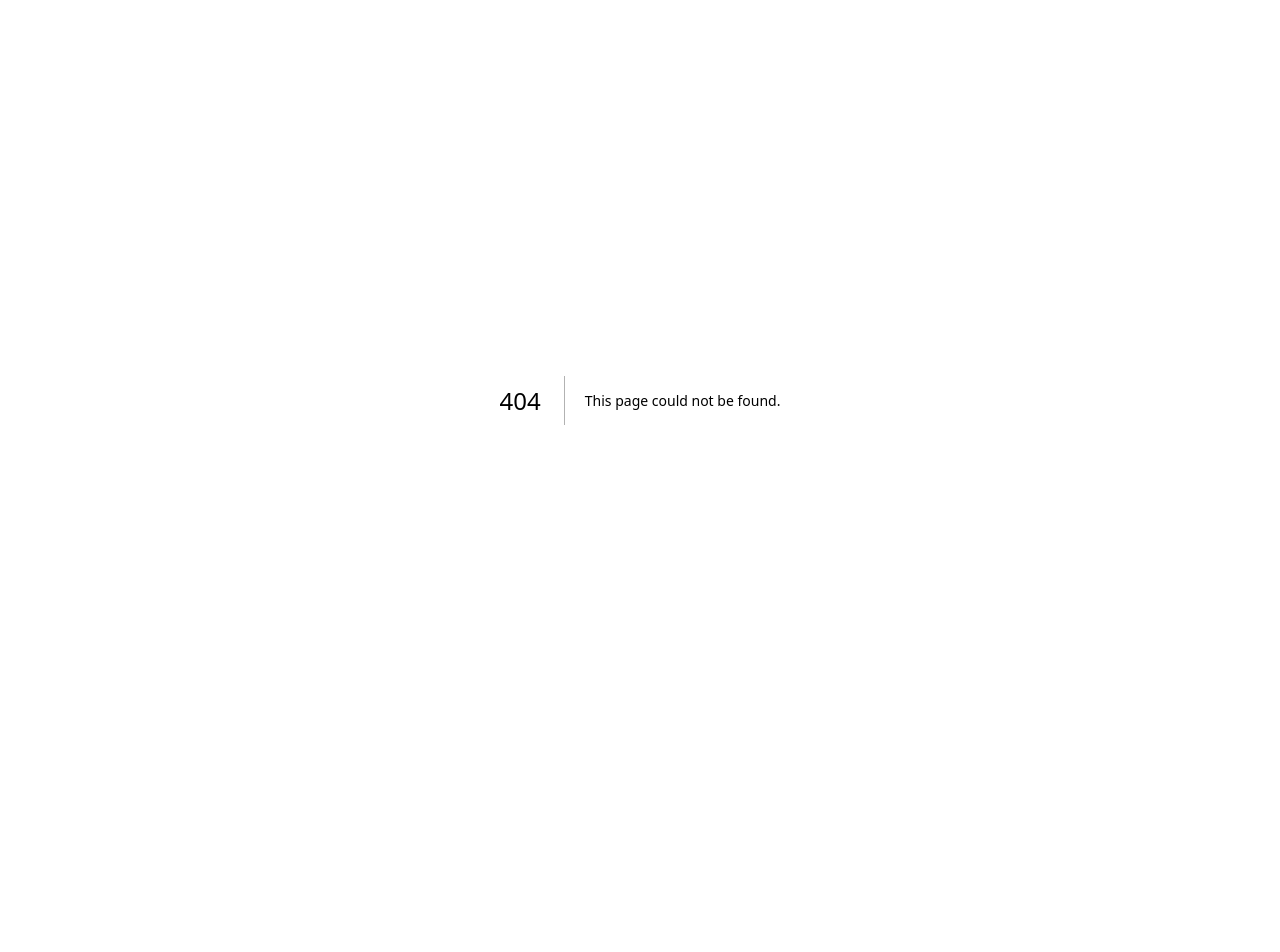
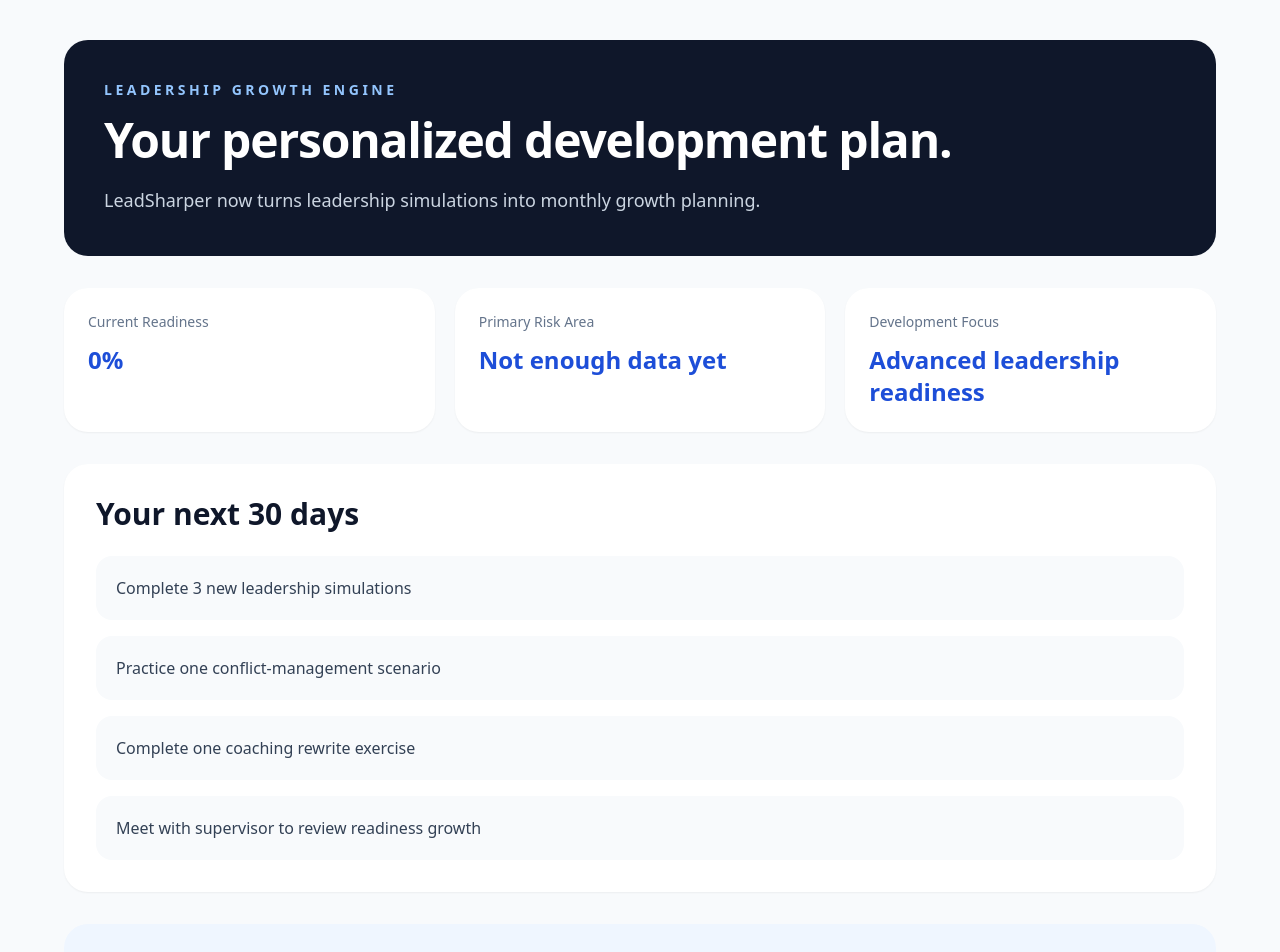
Before and after one commit to jmarc296-jpg/instructional-leadership-practice, a Next.js app: page /growth-plan in a window 1280 px wide. Before the commit this address had no page. Shown: the top 952 px of the page. Before the commit the page ends 800 px from the top, so only its background shows below. Built offline with nearby package versions, Linux system fonts and the light colour scheme.

Commit message:
Add recurring leadership growth engine

```diff
--- /dev/null
+++ b/app/growth-plan/page.tsx
@@ -0,0 +1,81 @@
+'use client'
+
+import { getPlatformIntelligence } from '@/lib/platform-intelligence'
+
+export default function GrowthPlanPage() {
+  const intelligence = getPlatformIntelligence()
+
+  const focus =
+    intelligence.highRisk > 0
+      ? 'Leadership accountability'
+      : intelligence.moderateRisk > 0
+        ? 'Execution consistency'
+        : 'Advanced leadership readiness'
+
+  return (
+    <main className="min-h-screen bg-slate-50 px-6 py-10">
+      <div className="mx-auto max-w-6xl space-y-8">
+
+        <section className="rounded-3xl bg-slate-900 p-10 text-white">
+          <p className="text-sm font-semibold uppercase tracking-[0.25em] text-blue-300">
+            Leadership Growth Engine
+          </p>
+
+          <h1 className="mt-4 text-5xl font-semibold tracking-tight">
+            Your personalized development plan.
+          </h1>
+
+          <p className="mt-5 max-w-3xl text-lg leading-8 text-slate-300">
+            LeadSharper now turns leadership simulations into monthly growth planning.
+          </p>
+        </section>
+
+        <section className="grid gap-5 md:grid-cols-3">
+          <Metric label="Current Readiness" value={`${intelligence.overallReadiness}%`} />
+          <Metric label="Primary Risk Area" value={intelligence.topRisk} />
+          <Metric label="Development Focus" value={focus} />
+        </section>
+
+        <section className="rounded-3xl bg-white p-8 shadow-sm">
+          <h2 className="text-3xl font-semibold text-slate-900">
+            Your next 30 days
+          </h2>
+
+          <div className="mt-6 space-y-4">
+            <Task text="Complete 3 new leadership simulations" />
+            <Task text="Practice one conflict-management scenario" />
+            <Task text="Complete one coaching rewrite exercise" />
+            <Task text="Meet with supervisor to review readiness growth" />
+          </div>
+        </section>
+
+        <section className="rounded-3xl bg-blue-50 p-8">
+          <h2 className="text-3xl font-semibold text-slate-900">
+            Why districts retain this
+          </h2>
+
+          <p className="mt-4 max-w-3xl leading-8 text-slate-700">
+            LeadSharper becomes sticky when it powers continuous leadership growth—not one-time evaluations.
+          </p>
+        </section>
+      </div>
+    </main>
+  )
+}
+
+function Metric({ label, value }: { label: string; value: string }) {
+  return (
+    <div className="rounded-3xl bg-white p-6 shadow-sm">
+      <div className="text-sm text-slate-500">{label}</div>
+      <div className="mt-3 text-2xl font-bold text-blue-700">{value}</div>
+    </div>
+  )
+}
+
+function Task({ text }: { text: string }) {
+  return (
+    <div className="rounded-2xl bg-slate-50 p-5 text-slate-700">
+      {text}
+    </div>
+  )
+}
```
